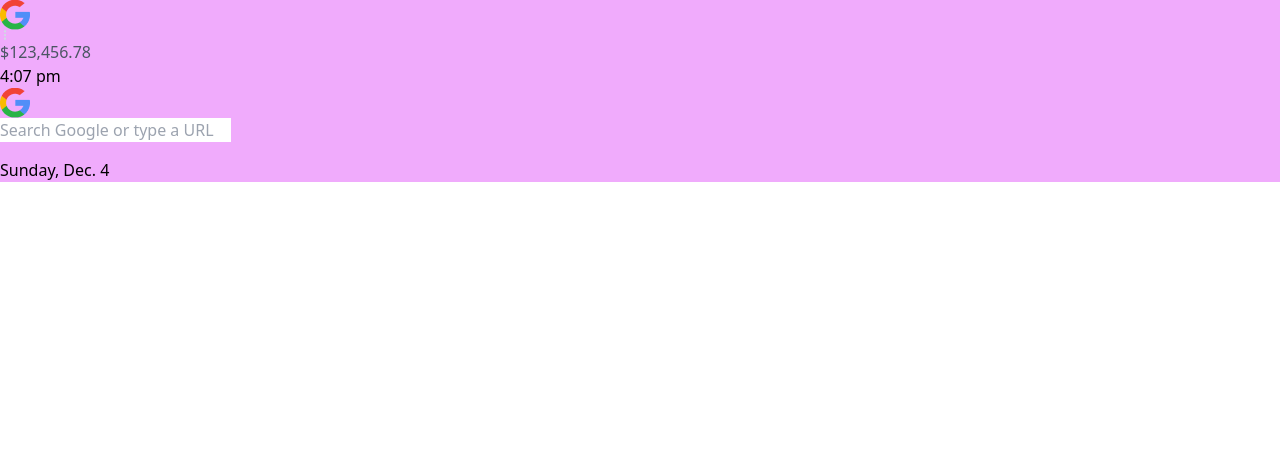
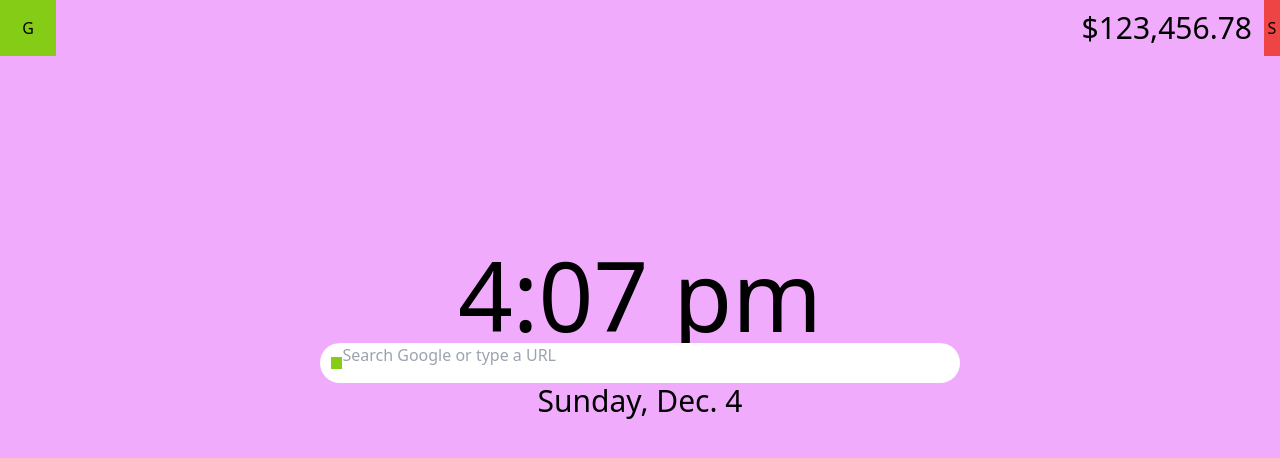
Before and after one commit to tabgender/tabgender.github.io, a website: page src/index.html in a window 1280 px wide. Drawn offline with Linux system fonts and the light colour scheme; files whose address does not match are found by name.

Commit message:
Remodeled with Tailwind CSS

```diff
--- a/src/index.html
+++ b/src/index.html
@@ -13,46 +13,59 @@
 
 <body>
 
-    <div class="bg-fuchsia-300"> <!-- content wrapper -->
-        <main>
+     <!-- content wrapper -->
+     <div class="flex h-screen w-screen flex-col items-center bg-fuchsia-300">
+        <!-- top part -->
+        <div class="flex h-14 w-screen items-stretch justify-start gap-3 space-evenly">
+          <!-- logo -->
+          <div class="flex w-14 items-center justify-center bg-lime-500">G</div>
 
-            <!-- logo -->
-            <div>
-                <img src="../resources/google_icon.png">
+          <!-- spacer -->
+          <div class="grow"></div>
+
+          <!-- money -->
+          <div class="flex items-center">
+            <h2 class="text-3xl font-poppins">$123,456.78</h2>
           </div>
 
           <!-- settings -->
-            <div>
-                <img src = "../resources/options-gray.png" style="height:10px; width:10px;">
+          <div class="flex w-4 items-center justify-center bg-red-500">S</div>
         </div>
 
-            <!-- money -->
-            <div>
-                <h2 class="text-gray-600">$123,456.78</h2>
-            </div>
+        <!-- spacer -->
+        <div class="grow-[1]"></div>
 
         <!-- time -->
-            <div>
+        <div class="text-8xl font-poppins">
           <h2 id="time">12:45</h2>
         </div>
 
         <!-- search bar -->
-            <div id="search-wrapper">
-                <div id="search-bar">
+        <div id="search-bar" class="hover:bg-slate-50 flex h-10 w-1/2 rounded-full justify-left items-center bg-white">
 
-                  <img src="resources/google_icon.png" id="google-icon" />
+          <!-- spacer -->
+          <div class="h-3 w-3"></div>
 
-                  <form action="https://www.google.com/search" method="get">
-                    <input id="search-form" type="text" placeholder="Search Google or type a URL" name="q" autocomplete="off" />
+          <!-- logo -->
+          <div class="h-3 w-3 bg-lime-500"></div>
+
+          <form class = "flex shrink w-full min-w-0" action="https://www.google.com/search" method="get">
+            <input class = "bg-transparent flex grow shrink min-w-0 focus:outline-none" id="search-form" type="text" placeholder="Search Google or type a URL" name="q" autocomplete="off" />
           </form>
-                </div>
+
+          <!-- spacer -->
+          <div class="h-3 w-5"></div>
+
         </div>
 
         <!-- date -->
-            <div>
-                <h2 id="date">Saturday, Nov. 2</h2>
+        <div class="text-3xl">
+          <h2 id="date" class="font-poppins">Saturday, Nov. 2</h2>
         </div>
 
+        <!-- spacer -->
+        <div class="grow-[2]"></div>
+      </div>
         </main>
     </div>
 
```
Also changed, not shown: dist/output.css. Lines whose indentation alone changed are shown as unchanged.
